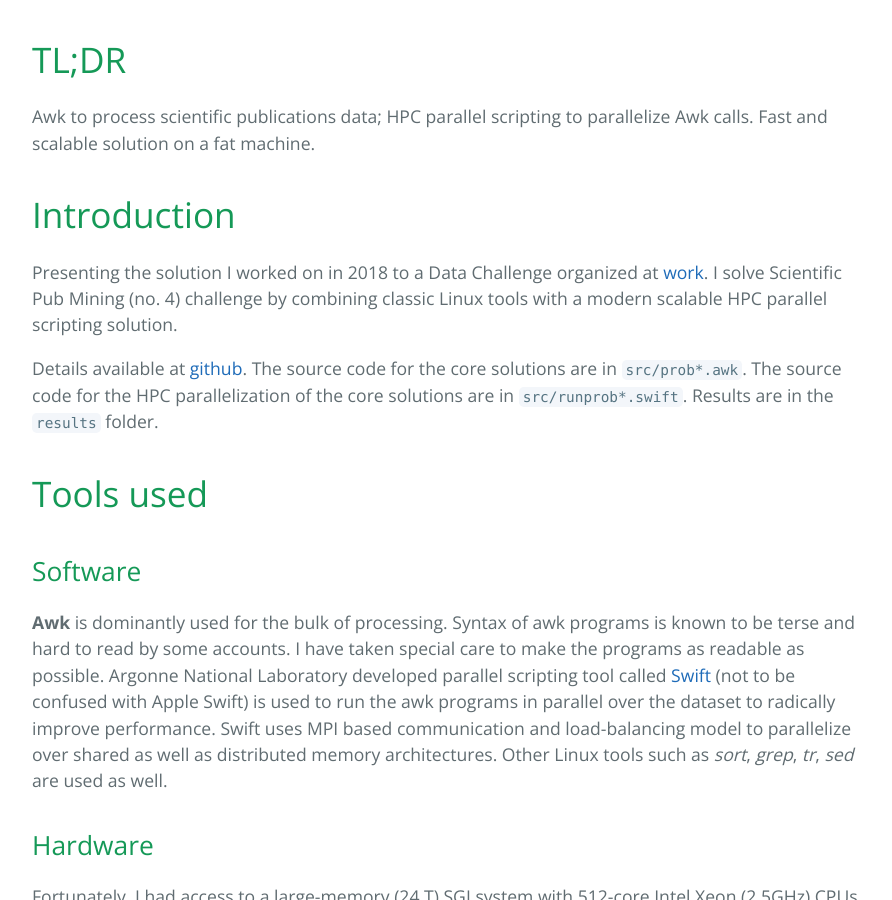
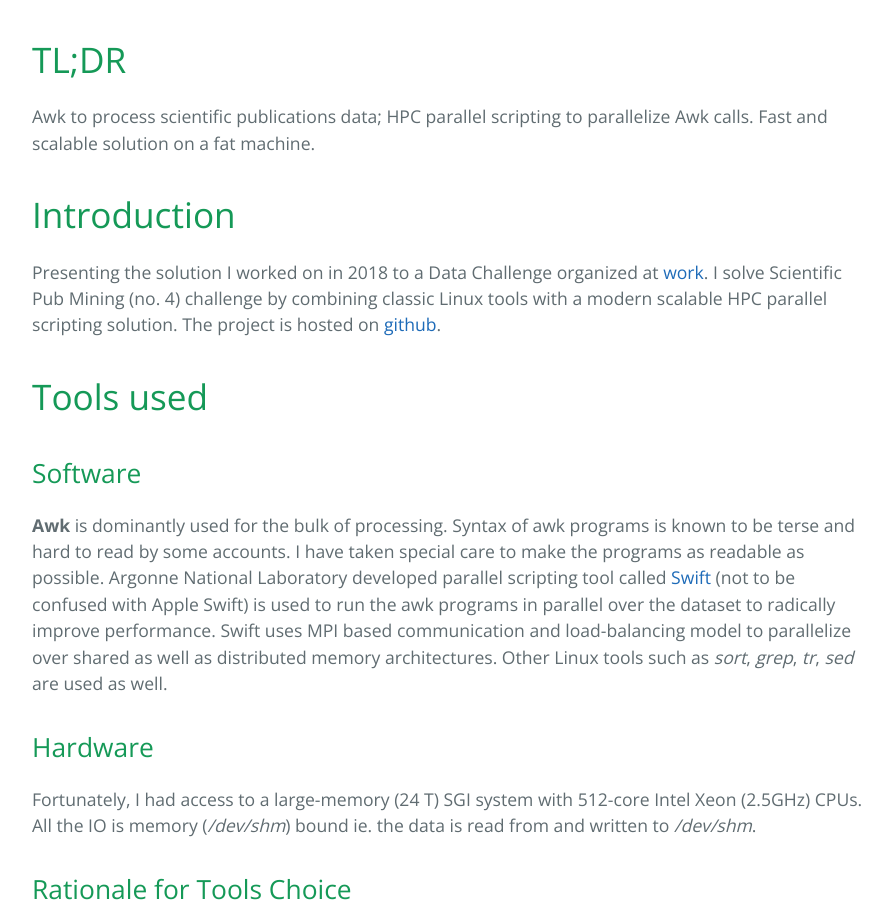
Before and after one commit to ketancmaheshwari/ketancmaheshwari.github.io, a Jekyll site: the page built from _posts/2020-05-19-SMC18-Data-Challenge-4.md, in a window 1280 px wide and 900 px high, scrolled down 443 px. Shown: the whole window, without its empty margins (192-1084 px from the left). Built offline with Jekyll 4.4.1, drawn with Linux system fonts in a browser that asks for light colours.

Commit message:
minor changes

```diff
--- a/_posts/2020-05-19-SMC18-Data-Challenge-4.md
+++ b/_posts/2020-05-19-SMC18-Data-Challenge-4.md
@@ -10,9 +10,7 @@ Awk to process scientific publications data; HPC parallel scripting to paralleli
 
 # Introduction
 
-Presenting the solution I worked on in 2018 to a Data Challenge organized at [work](https://smc-datachallenge.ornl.gov/challenges-2018/). I solve Scientific Pub Mining (no. 4) challenge by combining classic Linux tools with a modern scalable HPC parallel scripting solution.
-
-Details available at [github](https://github.com/ketancmaheshwari/SMC18). The source code for the core solutions are in `src/prob*.awk`. The source code for the HPC parallelization of the core solutions are in `src/runprob*.swift`. Results are in the `results` folder.
+Presenting the solution I worked on in 2018 to a Data Challenge organized at [work](https://smc-datachallenge.ornl.gov/challenges-2018/). I solve Scientific Pub Mining (no. 4) challenge by combining classic Linux tools with a modern scalable HPC parallel scripting solution. The project is hosted on [github](https://github.com/ketancmaheshwari/SMC18).
 
 # Tools used
 
```
